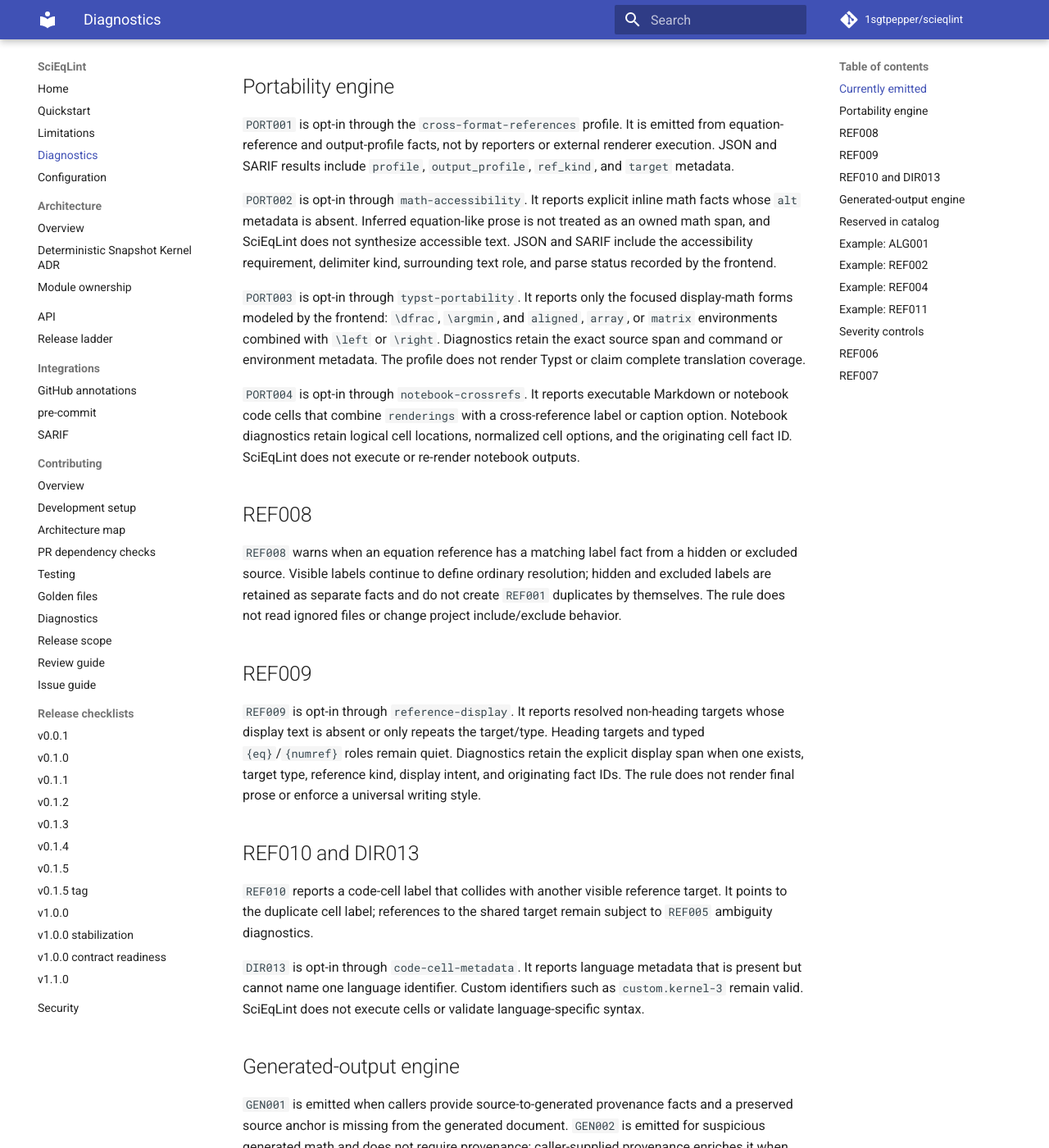
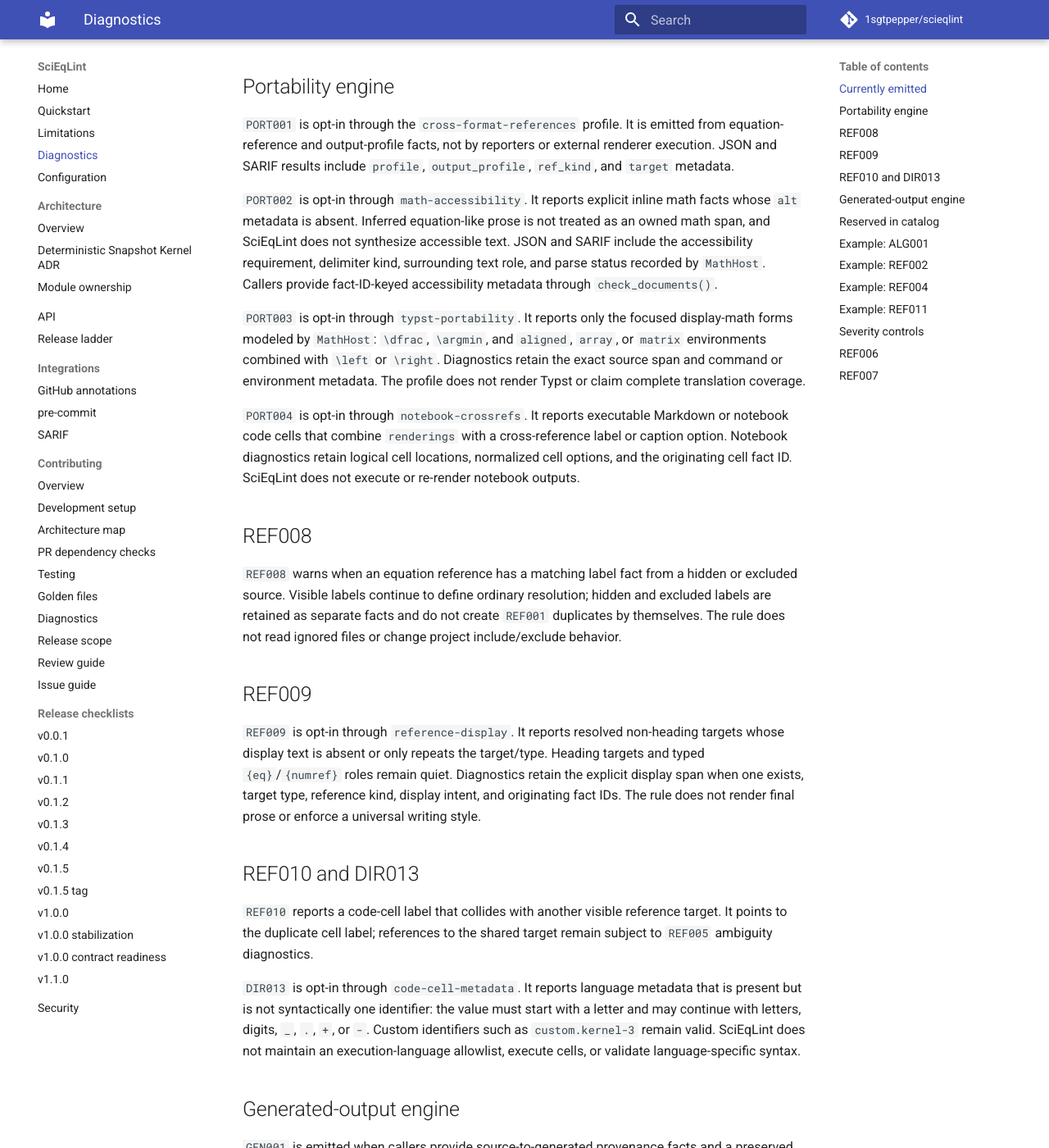
Before and after one commit to 1sgtpepper/scieqlint, an MkDocs documentation site: the page built from docs/diagnostics.md, in a window 1280 px wide and 1400 px high, scrolled down 2228 px. Shown: the whole window at 82% size. Built offline with MkDocs 1.6.1 and Material for MkDocs 9.7.7, drawn with Linux system fonts in a browser that asks for light colours; comment, search, counter and statistics services are not loaded; some of the changed text lies outside the part shown.

Commit message:
docs: define code-cell language validation

```diff
--- a/docs/diagnostics.md
+++ b/docs/diagnostics.md
@@ -64,10 +64,11 @@ external renderer execution. JSON and SARIF results include `profile`,
 math facts whose `alt` metadata is absent. Inferred equation-like prose is not
 treated as an owned math span, and SciEqLint does not synthesize accessible
 text. JSON and SARIF include the accessibility requirement, delimiter kind,
-surrounding text role, and parse status recorded by the frontend.
+surrounding text role, and parse status recorded by `MathHost`. Callers provide
+fact-ID-keyed accessibility metadata through `check_documents()`.
 
 `PORT003` is opt-in through `typst-portability`. It reports only the focused
-display-math forms modeled by the frontend: `\dfrac`, `\argmin`, and
+display-math forms modeled by `MathHost`: `\dfrac`, `\argmin`, and
 `aligned`, `array`, or `matrix` environments combined with `\left` or
 `\right`. Diagnostics retain the exact source span and command or environment
 metadata. The profile does not render Typst or claim complete translation
@@ -101,8 +102,10 @@ target. It points to the duplicate cell label; references to the shared target
 remain subject to `REF005` ambiguity diagnostics.
 
 `DIR013` is opt-in through `code-cell-metadata`. It reports language metadata
-that is present but cannot name one language identifier. Custom identifiers such
-as `custom.kernel-3` remain valid. SciEqLint does not execute cells or validate
+that is present but is not syntactically one identifier: the value must start
+with a letter and may continue with letters, digits, `_`, `.`, `+`, or `-`.
+Custom identifiers such as `custom.kernel-3` remain valid. SciEqLint does not
+maintain an execution-language allowlist, execute cells, or validate
 language-specific syntax.
 
 ## Generated-output engine
@@ -223,7 +226,8 @@ project-path normalization, for example when `./chapter.md` must be normalized t
 ## REF007
 
 `REF007` warns when separate source or engine-output boundaries describe the same
-logical cross-reference target with conflicting kind or display metadata. Source
-format is retained as provenance and does not conflict by itself. The diagnostic
-properties preserve both boundary identities; reporters do not inspect source
-documents to reconstruct them.
+logical cross-reference target with conflicting resolved kind or target-definition
+metadata. A reference role or local display title belongs to the reference use and
+does not participate in this comparison. Source format is retained as provenance
+and does not conflict by itself. The diagnostic properties preserve both boundary
+identities; reporters do not inspect source documents to reconstruct them.
```
Also changed, not shown: 3 other files.
